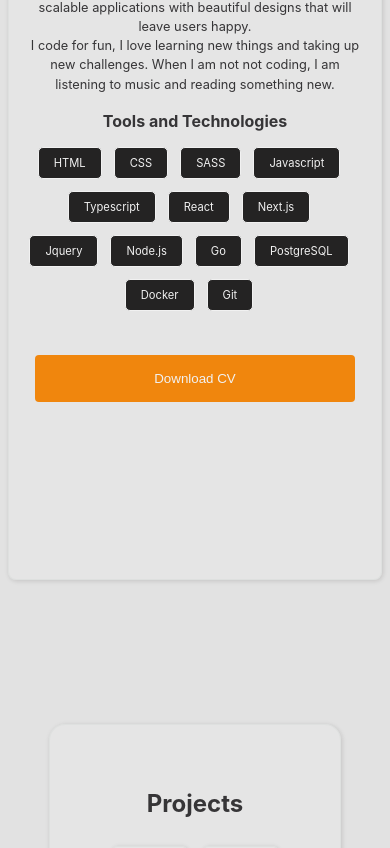
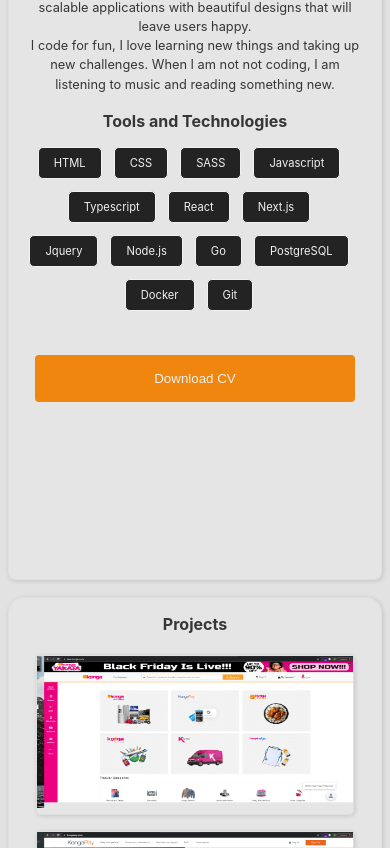
Before and after one commit to Raphael2k6/mynewportfolio, a Next.js app: page / in a window 390 px wide. Shown: the part 1152-2000 px from the top of the page. Built offline with nearby package versions, Linux system fonts and the light colour scheme.

Commit message:
Adding more code to project

```diff
--- a/Components/Intro/Intro.js
+++ b/Components/Intro/Intro.js
@@ -57,7 +57,7 @@ const Intro = ({ toggleTheme, theme, componentMounted }) => {
                 <a href="https://www.facebook.com/raphael.donanu" target="_blank" rel="noopener noreferrer"><AiFillFacebook style={style} /></a>
                 <a href="https://www.instagram.com/tonubarii/?hl=en" target="_blank" rel="noopener noreferrer"> <AiFillInstagram style={style} /></a>
             </div>
-            <div className={styles.more}>
+            <div className={composeClasses(styles.more, styles.animate, styles.slide, styles.delay3)}>
                 <a href="#about">
                     <button>More <AiOutlineArrowDown /></button>
                 </a>
--- a/Components/Projects/Projects.js
+++ b/Components/Projects/Projects.js
@@ -5,29 +5,49 @@ import styles from './Projects.module.css';
 import { composeClasses } from '../Utils/Utils';
 
 const Projects = () => {
-    const [showImage, setShowImage] = useState(false);
-    const [currentBox, setCurrentBox] = useState(-1);
+    // const [showImage, setShowImage] = useState(false);
+    // const [currentBox, setCurrentBox] = useState(-1);
 
-    const handleShowImage = (visibility, index) => {
-        setShowImage(visibility);
-        handleSetCurrentBox(index);
-    }
+    // const handleShowImage = (visibility, index) => {
+    //     setShowImage(visibility);
+    //     handleSetCurrentBox(index);
+    // }
 
-    const handleSetCurrentBox = (currentIndex) => {
-        setCurrentBox(currentIndex)
-    }
+    // const handleSetCurrentBox = (currentIndex) => {
+    //     setCurrentBox(currentIndex)
+    // }
 
     const projects = projectData.map((project, i) => {
+        // return (
+        //     <div key={i} className={composeClasses(styles.projects)} onMouseEnter={() => handleShowImage(true, i)} onMouseLeave={() => handleShowImage(false)}>
+        //         <span>
+        //         <a href={project.url}target="_blank" rel="noopener nofollow noreferrer">
+        //             {currentBox !== i && <p className={styles.hoverText} >{project.name}</p>}
+        //             {showImage && (currentBox === i) && <Image
+        //                 className={styles.img}
+        //                 height={200}
+        //                 width={400}
+        //                 src={project.image}
+        //             />}
+        //         </a>
+        //         </span>
+        //     </div>
+        // )
+
         return (
-            <div key={i} className={composeClasses(styles.projects)} onMouseEnter={() => handleShowImage(true, i)} onMouseLeave={() => handleShowImage(false)}>
+            <div key={i} className={composeClasses(styles.projects)}>
                 <span>
-                    {currentBox !== i && <p className={styles.hoverText} >{project.name}</p>}
-                    {showImage && (currentBox === i) && <Image
-                        className={styles.img}
-                        height={200}
-                        width={400}
-                        src={project.image}
-                    />}
+                    <a href={project.url} target="_blank" rel="noopener nofollow noreferrer">
+                        <Image
+                            className={styles.img}
+                            height={250}
+                            width={520}
+                            src={project.image}
+                        />
+                        <div className={styles.overlay}>
+                            <p className={styles.hoverText} >{project.name}</p>
+                        </div>
+                    </a>
                 </span>
             </div>
         )
--- a/Components/Projects/Projects.module.css
+++ b/Components/Projects/Projects.module.css
@@ -38,9 +38,10 @@ margin-top: 4rem;
 
 }
 .projects {
+    position: relative;
     margin: 0.5rem ;
-    width: 30%;
-    height: 11rem;
+    width: 45%;
+    height: auto;
     background-size: cover;
     border: 1px solid rgba(215, 220, 217, 0.5);
     border-radius: 0.3rem;
@@ -48,8 +49,49 @@ margin-top: 4rem;
     transition: all 0.9s ease-in-out 0.9s;
     cursor: pointer;
 }
+.img {
+    display: block;
+    width: 100%;
+    height: auto;
+}
+.overlay {
+    position: absolute;
+    top: 0;
+    bottom: 0;
+    left: 0;
+    right: 0;
+    height: 100%;
+    width: 100%;
+    opacity: 0;
+    transition: .9s ease;
+    background-color: #008CBA;
+}
+.projects:hover .overlay {
+    opacity: 1;
+}
 
 .hoverText {
    text-align: center;
-   padding: 2rem
+   padding: 2rem;
+   color: #fff;
 }
+
+@media screen and (max-width: 480px) {
+    .glass {
+        width: 96%;
+        height: 100vh;
+    }
+    .glass h1 {
+        margin-top: 1rem;
+        font-size: 1rem;
+    }
+    .projectCard {
+        display: flex;
+        justify-content: center;
+    }
+    .projects {
+        margin: 0.5rem ;
+        width: 100%;
+        height: 10rem;
+    }
+};
--- a/data.js
+++ b/data.js
@@ -1,6 +1,7 @@
-const superapp = `A member of the team that built the frontend of Konga Online Shopping Super Application aggregating all Konga products on a single platform with a single signup.`
-const kongapay = `I redesigned the KongaPay frontend application, and implemented the feature to allow guest users buy digital products without signing up or logging in.`
-const agency = `I work on the KongaPay agency banking application and implemented the KYC process to check fraud.`
+const superapp = `The Konga Online Shopping Super Application aggregating all Konga products on a single platform with a single signup.`
+const kongapay = `A redesigned of the KongaPay(A Fintech) frontend application, and implementation of the feature to allow guest users buy digital products without signing up or logging in.`
+const agency = `The KongaPay agency banking application and implementation of the KYC process to check fraud.`
+const weather =`A Weather App, it tells the real time weather of any city in the world.`
 export const data = [
     {id: 1, tool: "HTML"},
     {id: 2, tool: "CSS"},
@@ -33,14 +34,14 @@ export const data = [
       },
       {
         name: agency,
-        url: "https://agents.kongapay.com",
+        url: "https://agent.kongapay.com",
         image: "/img/agency.png"
       },
-      // {
-      //   name: "Burger App",
-      //   url: "https://agents.kongapay.com",
-      //   image: ""
-      // },
+      {
+        name: weather,
+        url: "https://weather-app-tan-three.vercel.app/",
+        image: "/img/weatherApp.png"
+      },
       // {
       //   name: "Face detection App",
       //   url: "https://agents.kongapay.com",
--- a/styles/Home.module.css
+++ b/styles/Home.module.css
@@ -302,6 +302,8 @@
   }
 }
 
+/* @media screen and (min-width: 767px) { */
+
 
 
 
@@ -329,7 +331,7 @@ Animation System by Neale Van Fleet from Rogue Amoeba
 }
 
 /* Pop In */
-.animate.pop { animation-name: animate-pop; }
+.animate.pop { animation-name: animate-pop;}
 
 @keyframes animate-pop {
   0% {
@@ -467,7 +469,11 @@ Animation System by Neale Van Fleet from Rogue Amoeba
 }
 
 /* Slide In */
-.animate.slide { animation-name: animate-slide; }
+.animate.slide {
+  animation-name: animate-slide;
+  /* animation-iteration-count: infinite;
+  animation-timing-function:cubic-bezier(0.075, 0.82, 0.165, 1); */
+}
 
 @keyframes animate-slide {
   0% {
```
Also changed, not shown: 1 other file (tests, documents, lock files or other folders).
